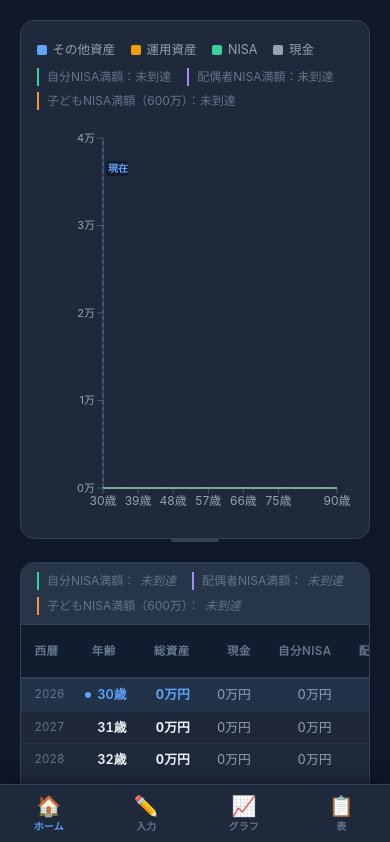
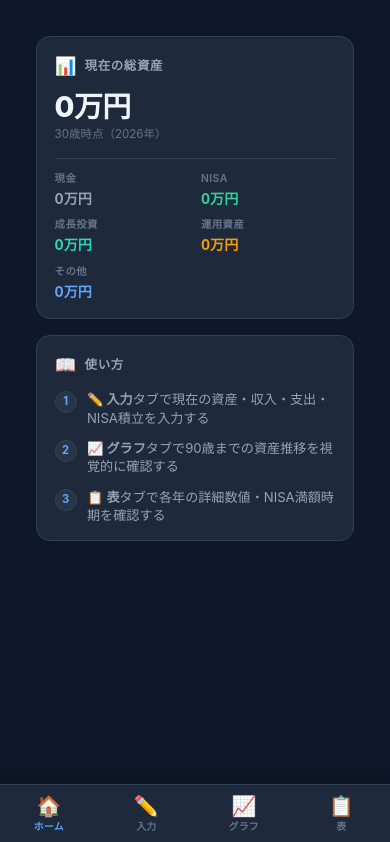
Before and after one commit to yoshidatakato/nisa-simulator, a React (Vite) app: page / in a window 390 px wide. Shown: the top 842 px of the page. Built offline with nearby package versions, Linux system fonts and the light colour scheme.

Commit message:
ホームタブ追加

```diff
--- a/src/App.css
+++ b/src/App.css
@@ -466,7 +466,7 @@ body {
 }
 
 @media (max-width: 768px) {
-  /* タブバー表示 */
+  /* ── タブバー ── */
   .tab-nav {
     display: flex;
     position: fixed;
@@ -494,34 +494,195 @@ body {
     transition: color var(--transition);
     -webkit-tap-highlight-color: transparent;
   }
-  .tab-btn--active {
-    color: var(--accent-blue);
-  }
-  .tab-icon {
-    font-size: 1.25rem;
-    line-height: 1;
-  }
-  .tab-label {
-    font-size: 0.62rem;
-    font-weight: 600;
-    letter-spacing: 0.02em;
-  }
+  .tab-btn--active { color: var(--accent-blue); }
+  .tab-icon  { font-size: 1.25rem; line-height: 1; }
+  .tab-label { font-size: 0.62rem; font-weight: 600; letter-spacing: 0.02em; }
 
   /* コンテンツがタブバーに隠れないよう余白 */
   .app { padding-bottom: 60px; }
 
-  /* タブ切り替えの表示制御 */
-  /* ホームタブ：グラフ＋表（サイドバー非表示） */
-  [data-tab="home"] .mobile-hide-non-input { display: none !important; }
+  /* ── モバイルパネル制御（デフォルト：ホームタブ） ── */
+  .panel-input { display: none !important; }  /* サイドバーはデフォルト非表示 */
+  .panel-home  { display: block; }
+  .panel-chart { display: none !important; }
+  .panel-table { display: none !important; }
 
-  /* 入力タブ：サイドバーのみ（メインエリア非表示） */
-  [data-tab="input"] .mobile-hide-input { display: none !important; }
+  /* 入力タブ */
+  [data-tab="input"] .panel-input { display: block !important; }
+  [data-tab="input"] .panel-main  { display: none !important; }
 
-  /* グラフタブ：グラフのみ（サイドバー・表非表示） */
-  [data-tab="chart"] .mobile-hide-non-input { display: none !important; }
-  [data-tab="chart"] .mobile-hide-table    { display: none !important; }
+  /* ホームタブ */
+  [data-tab="home"] .panel-home  { display: block !important; }
+  [data-tab="home"] .panel-chart { display: none !important; }
+  [data-tab="home"] .panel-table { display: none !important; }
 
-  /* 表タブ：表のみ（サイドバー・グラフ非表示） */
-  [data-tab="table"] .mobile-hide-non-input { display: none !important; }
-  [data-tab="table"] .mobile-hide-chart     { display: none !important; }
+  /* グラフタブ */
+  [data-tab="chart"] .panel-home  { display: none !important; }
+  [data-tab="chart"] .panel-chart { display: block !important; }
+  [data-tab="chart"] .panel-table { display: none !important; }
+
+  /* 表タブ */
+  [data-tab="table"] .panel-home  { display: none !important; }
+  [data-tab="table"] .panel-chart { display: none !important; }
+  [data-tab="table"] .panel-table { display: block !important; }
 }
+
+/* ── ホームタブ スタイル（モバイル専用） ── */
+.home-tab {
+  display: flex;
+  flex-direction: column;
+  gap: 1rem;
+  padding: 1rem;
+}
+
+.ht-card {
+  background: var(--bg-surface);
+  border: 1px solid var(--border);
+  border-radius: var(--radius-lg);
+  padding: 1rem 1.1rem;
+}
+
+.ht-card-header {
+  display: flex;
+  align-items: center;
+  gap: 0.5rem;
+  margin-bottom: 0.75rem;
+}
+.ht-card-icon  { font-size: 1.1rem; }
+.ht-card-title {
+  font-size: 0.78rem;
+  font-weight: 700;
+  color: var(--text-secondary);
+  text-transform: uppercase;
+  letter-spacing: 0.05em;
+  flex: 1;
+}
+
+.ht-total {
+  font-size: 1.8rem;
+  font-weight: 800;
+  color: var(--text-primary);
+  letter-spacing: -0.02em;
+  line-height: 1.1;
+}
+.ht-age-note {
+  font-size: 0.72rem;
+  color: var(--text-muted);
+  margin-top: 0.2rem;
+  margin-bottom: 0.9rem;
+}
+
+.ht-breakdown {
+  display: grid;
+  grid-template-columns: 1fr 1fr;
+  gap: 0.5rem 0.75rem;
+  border-top: 1px solid var(--border);
+  padding-top: 0.75rem;
+}
+.ht-item {
+  display: flex;
+  flex-direction: column;
+  gap: 0.1rem;
+}
+.ht-item-label {
+  font-size: 0.65rem;
+  color: var(--text-muted);
+  font-weight: 600;
+  text-transform: uppercase;
+  letter-spacing: 0.04em;
+}
+.ht-item-value {
+  font-size: 0.88rem;
+  font-weight: 700;
+  font-variant-numeric: tabular-nums;
+}
+
+/* FIRE進捗 */
+.ht-fire-age-badge {
+  font-size: 0.68rem;
+  font-weight: 700;
+  background: rgba(239,68,68,0.15);
+  color: #ef4444;
+  border-radius: 4px;
+  padding: 0.1rem 0.45rem;
+}
+.ht-progress-wrap {
+  display: flex;
+  align-items: center;
+  gap: 0.75rem;
+  margin-bottom: 0.6rem;
+}
+.ht-progress-bar {
+  flex: 1;
+  height: 10px;
+  background: var(--bg-elevated);
+  border-radius: 5px;
+  overflow: hidden;
+}
+.ht-progress-fill {
+  height: 100%;
+  background: linear-gradient(90deg, #34d399, #60a5fa);
+  border-radius: 5px;
+  transition: width 0.4s ease;
+  min-width: 3px;
+}
+.ht-progress-pct {
+  font-size: 0.9rem;
+  font-weight: 700;
+  color: var(--accent-green);
+  min-width: 2.5rem;
+  text-align: right;
+}
+.ht-progress-nums {
+  display: flex;
+  justify-content: space-between;
+}
+.ht-pnum-label {
+  font-size: 0.62rem;
+  color: var(--text-muted);
+  margin-bottom: 0.1rem;
+}
+.ht-pnum-value {
+  font-size: 0.82rem;
+  font-weight: 700;
+  color: var(--text-secondary);
+  font-variant-numeric: tabular-nums;
+}
+.ht-fire-note {
+  font-size: 0.72rem;
+  color: var(--text-muted);
+  margin-top: 0.6rem;
+  border-top: 1px solid var(--border);
+  padding-top: 0.5rem;
+}
+
+/* 使い方ガイド */
+.ht-steps {
+  list-style: none;
+  display: flex;
+  flex-direction: column;
+  gap: 0.75rem;
+}
+.ht-steps li {
+  display: flex;
+  align-items: flex-start;
+  gap: 0.65rem;
+  font-size: 0.82rem;
+  color: var(--text-secondary);
+  line-height: 1.4;
+}
+.ht-step-num {
+  flex-shrink: 0;
+  width: 22px;
+  height: 22px;
+  border-radius: 50%;
+  background: var(--bg-elevated);
+  border: 1px solid var(--border);
+  display: flex;
+  align-items: center;
+  justify-content: center;
+  font-size: 0.7rem;
+  font-weight: 700;
+  color: var(--accent-blue);
+  margin-top: 0.05rem;
+}
--- a/src/App.jsx
+++ b/src/App.jsx
@@ -3,6 +3,7 @@ import { useLocalStorage } from './hooks/useLocalStorage';
 import InputPanel from './components/InputPanel';
 import AssetChart from './components/AssetChart';
 import AssetTable from './components/AssetTable';
+import HomeTab from './components/HomeTab';
 import { simulate } from './utils/simulation';
 
 const DEFAULT_INPUTS = {
@@ -73,21 +74,24 @@ export default function App() {
     window.addEventListener('touchend',  cleanup);
   };
 
-  // モバイルタブの表示制御（PCでは常に表示）
-  const hide = (tab) => `mobile-hide-${tab}`;
-
   return (
     <div className="app">
       <div className="app-layout" data-tab={mobileTab}>
-        {/* サイドバー：PC常時表示 / モバイルは「入力」タブのみ */}
-        <aside className={`sidebar ${hide('non-input')}`}>
+
+        {/* ── サイドバー（入力）── */}
+        <aside className="sidebar panel-input">
           <InputPanel inputs={inputs} set={set} />
         </aside>
 
-        {/* メインエリア：PC常時表示 / モバイルは「ホーム」「グラフ」「表」タブ */}
-        <main className={`main-area ${hide('input')}`}>
-          {/* グラフ：ホーム・グラフタブで表示 */}
-          <div className={hide('table')}>
+        {/* ── メインエリア ── */}
+        <main className="main-area panel-main">
+          {/* モバイルホームタブ */}
+          <div className="panel-home">
+            <HomeTab data={data} inputs={inputs} />
+          </div>
+
+          {/* グラフ */}
+          <div className="panel-chart">
             <AssetChart
               data={data}
               currentAge={inputs.currentAge}
@@ -105,8 +109,8 @@ export default function App() {
             />
           </div>
 
-          {/* 表：ホーム・表タブで表示 */}
-          <div className={hide('chart')}>
+          {/* 表 */}
+          <div className="panel-table">
             <AssetTable
               data={data}
               currentAge={inputs.currentAge}
--- /dev/null
+++ b/src/components/HomeTab.jsx
@@ -0,0 +1,132 @@
+import React from 'react';
+import { formatMan } from '../utils/simulation';
+
+const THIS_YEAR = new Date().getFullYear();
+
+export default function HomeTab({ data, inputs }) {
+  const current = data?.[0] || {};
+  const total   = current.total || 0;
+  const cash    = current.cash  || 0;
+  const nisa    = (current.selfNisa || 0) + (current.spouseNisa || 0) + (current.childNisa || 0);
+  const growth  = current.growth || 0;
+  const invest  = current.invest || 0;
+  const other   = current.other  || 0;
+
+  // FIRE目標額（4%ルール：月支出×300 = 年支出×25）
+  const fireTarget = (inputs.monthlyExpenses || 0) * 300;
+  const fireProgress = fireTarget > 0 ? Math.min(100, (total / fireTarget) * 100) : 0;
+
+  // FIRE到達年齢（シミュレーションデータから）
+  const fireRow = inputs.fireAge > 0
+    ? data?.find((r) => r.age === inputs.fireAge)
+    : null;
+
+  return (
+    <div className="home-tab">
+
+      {/* ── 総資産サマリー ── */}
+      <div className="ht-card">
+        <div className="ht-card-header">
+          <span className="ht-card-icon">📊</span>
+          <span className="ht-card-title">現在の総資産</span>
+        </div>
+        <div className="ht-total">{formatMan(total)}円</div>
+        <div className="ht-age-note">{inputs.currentAge}歳時点（{THIS_YEAR}年）</div>
+
+        {/* 内訳グリッド */}
+        <div className="ht-breakdown">
+          <div className="ht-item">
+            <span className="ht-item-label">現金</span>
+            <span className="ht-item-value" style={{ color: '#94a3b8' }}>{formatMan(cash)}円</span>
+          </div>
+          <div className="ht-item">
+            <span className="ht-item-label">NISA</span>
+            <span className="ht-item-value" style={{ color: '#34d399' }}>{formatMan(nisa)}円</span>
+          </div>
+          <div className="ht-item">
+            <span className="ht-item-label">成長投資</span>
+            <span className="ht-item-value" style={{ color: '#2dd4bf' }}>{formatMan(growth)}円</span>
+          </div>
+          <div className="ht-item">
+            <span className="ht-item-label">運用資産</span>
+            <span className="ht-item-value" style={{ color: '#f59e0b' }}>{formatMan(invest)}円</span>
+          </div>
+          <div className="ht-item">
+            <span className="ht-item-label">その他</span>
+            <span className="ht-item-value" style={{ color: '#60a5fa' }}>{formatMan(other)}円</span>
+          </div>
+        </div>
+      </div>
+
+      {/* ── FIRE進捗 ── */}
+      {fireTarget > 0 && (
+        <div className="ht-card">
+          <div className="ht-card-header">
+            <span className="ht-card-icon">🎯</span>
+            <span className="ht-card-title">FIRE達成まで</span>
+            {inputs.fireAge > 0 && (
+              <span className="ht-fire-age-badge">{inputs.fireAge}歳目標</span>
+            )}
+          </div>
+
+          <div className="ht-progress-wrap">
+            <div className="ht-progress-bar">
+              <div
+                className="ht-progress-fill"
+                style={{ width: `${fireProgress}%` }}
+              />
+            </div>
+            <span className="ht-progress-pct">{Math.round(fireProgress)}%</span>
+          </div>
+
+          <div className="ht-progress-nums">
+            <div>
+              <div className="ht-pnum-label">現在</div>
+              <div className="ht-pnum-value">{formatMan(total)}円</div>
+            </div>
+            <div style={{ textAlign: 'right' }}>
+              <div className="ht-pnum-label">目標（月支出×300）</div>
+              <div className="ht-pnum-value">{formatMan(fireTarget)}円</div>
+            </div>
+          </div>
+
+          {fireRow && (
+            <div className="ht-fire-note">
+              {inputs.fireAge}歳時点の試算総資産：
+              <strong style={{ color: '#ef4444' }}> {formatMan(fireRow.total)}円</strong>
+            </div>
+          )}
+        </div>
+      )}
+
+      {/* ── 使い方ガイド ── */}
+      <div className="ht-card ht-guide">
+        <div className="ht-card-header">
+          <span className="ht-card-icon">📖</span>
+          <span className="ht-card-title">使い方</span>
+        </div>
+        <ol className="ht-steps">
+          <li>
+            <span className="ht-step-num">1</span>
+            <div>
+              <strong>✏️ 入力</strong>タブで現在の資産・収入・支出・NISA積立を入力する
+            </div>
+          </li>
+          <li>
+            <span className="ht-step-num">2</span>
+            <div>
+              <strong>📈 グラフ</strong>タブで90歳までの資産推移を視覚的に確認する
+            </div>
+          </li>
+          <li>
+            <span className="ht-step-num">3</span>
+            <div>
+              <strong>📋 表</strong>タブで各年の詳細数値・NISA満額時期を確認する
+            </div>
+          </li>
+        </ol>
+      </div>
+
+    </div>
+  );
+}
```
